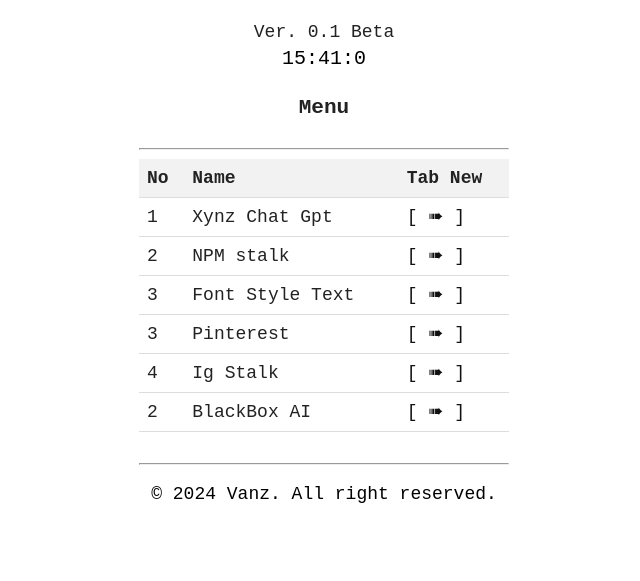
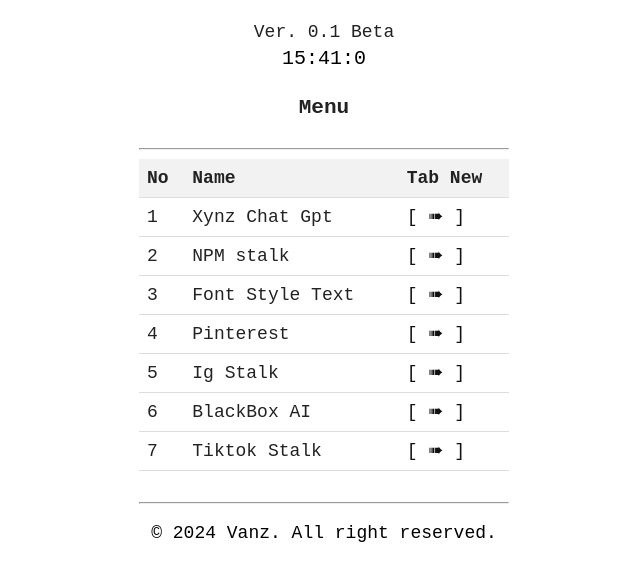
Before and after one commit to ManusiaTamvanzzz/api, a website: page views/index.html in a window 1280 px wide. Shown: the part 293-874 px from the top of the page, without its empty margins (316-956 px from the left). Before the commit the page ends 848 px from the top, so only its background shows below. Drawn offline with Linux system fonts and the light colour scheme.

Commit message:
Update index.html

```diff
--- a/views/index.html
+++ b/views/index.html
@@ -312,19 +312,24 @@
                 <td><a href="https://api-vanzdev.vercel.app/api/styletext?query=tama ganz">[ ➠ ]</a></td>
             </tr>
             <tr>
-                <td>3</td>
+                <td>4</td>
                 <td>Pinterest</td>
                 <td><a href="https://api-vanzdev.vercel.app/api/pinterest?query=Naruto">[ ➠ ]</a></td>
             </tr>
             <tr>
-                <td>4</td>
+                <td>5</td>
                 <td>Ig Stalk</td>
                 <td><a href="https://api-vanzdev.vercel.app/api/igstalk?query=xmhddafa">[ ➠ ]</a></td>
             </tr>
             <tr>
-                <td>2</td>
+                <td>6</td>
                 <td>BlackBox AI</td>
                 <td><a href="https://api-vanzdev.vercel.app/api/blackbox?query=code express js">[ ➠ ]</a></td>
+            </tr>
+            <tr>
+                <td>7</td>
+                <td>Tiktok Stalk</td>
+                <td><a href="https://api-vanzdev.vercel.app/api/tiktokstalk?query=darkedtz13">[ ➠ ]</a></td>
             </tr>
         </table>
         </table>
```
